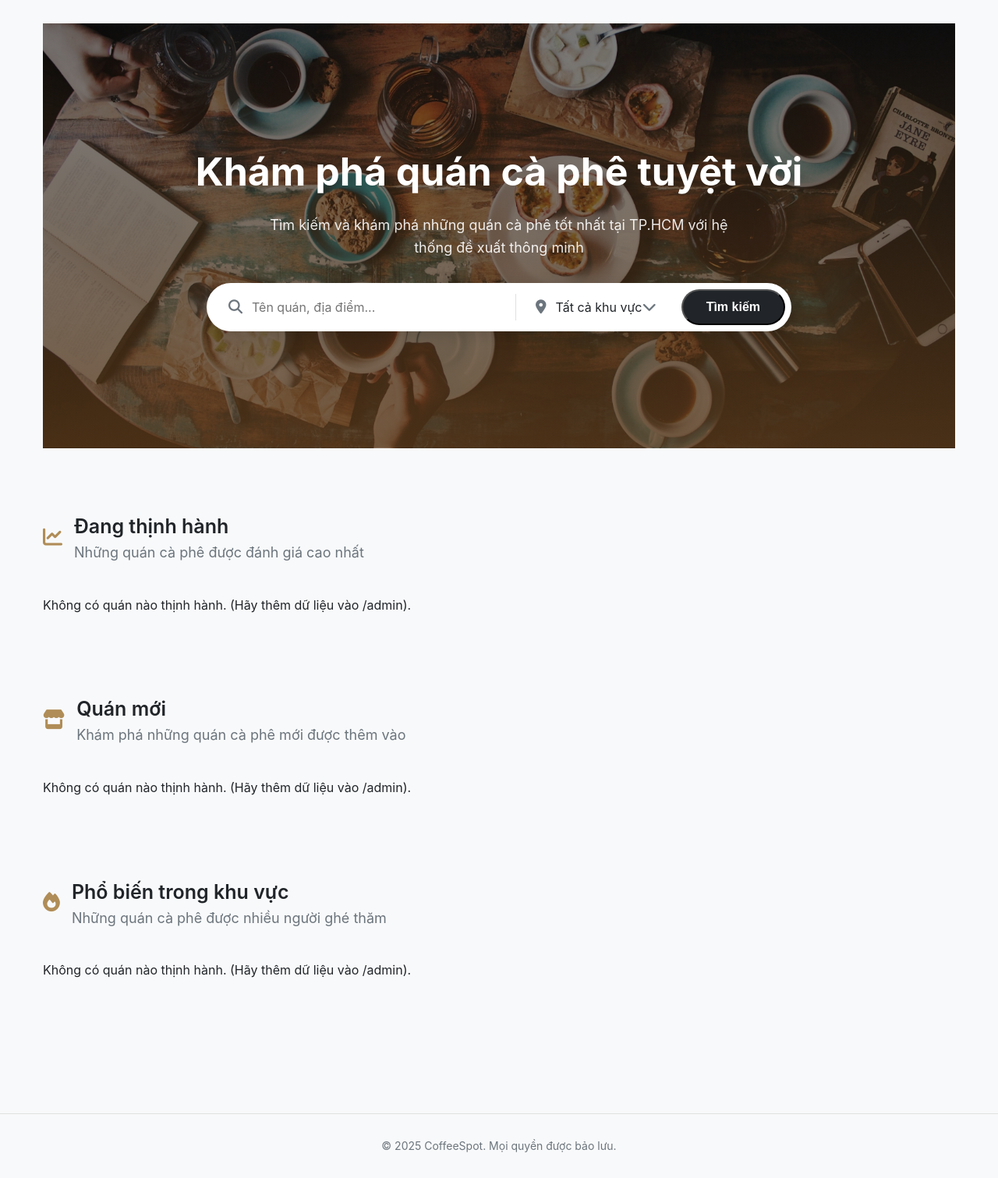
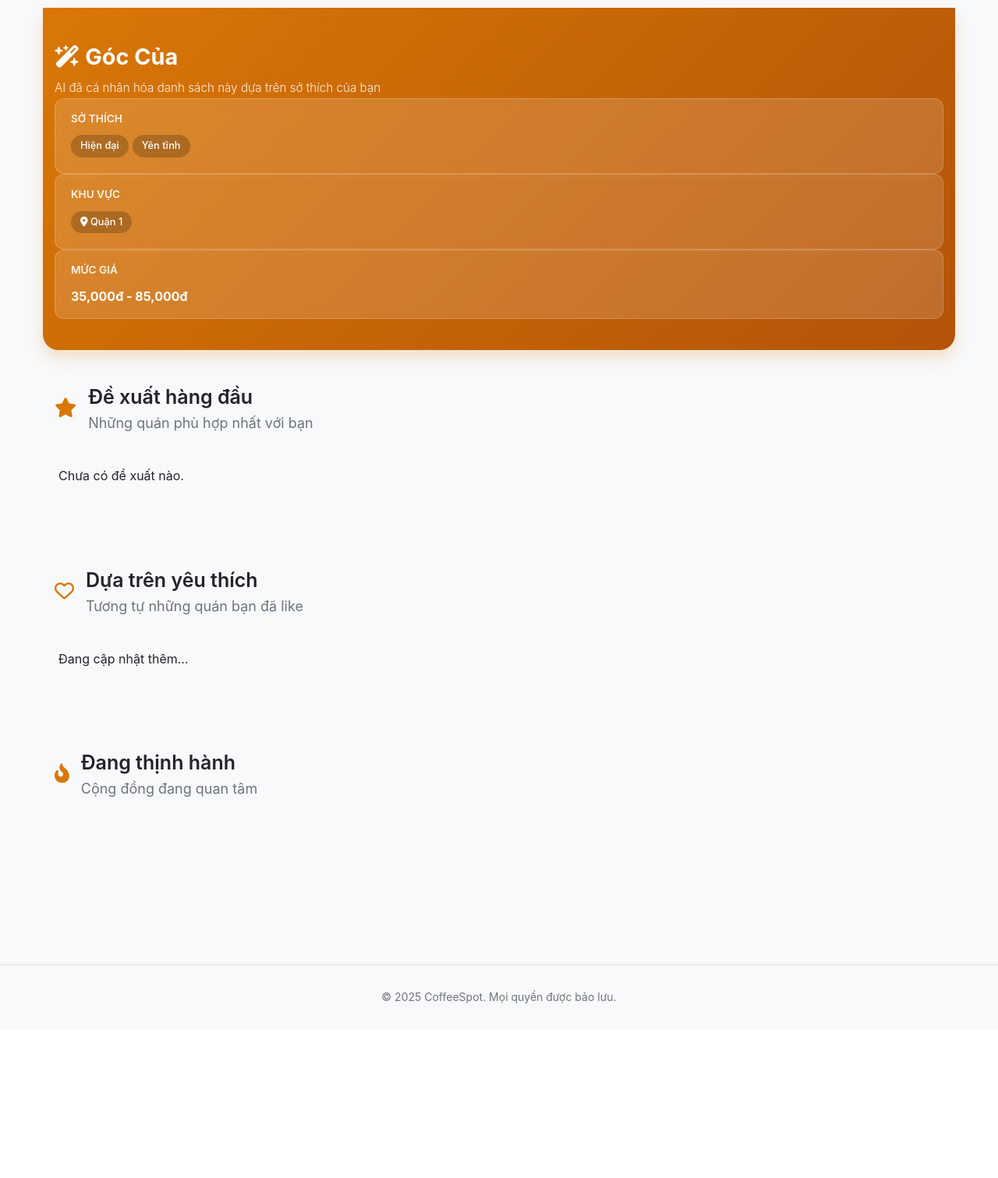
Before and after one commit to HoangDuyTan/GoCoffee, a Django app: page /foryou/ in a window 1280 px wide. Shown: the part 90-1601 px from the top of the page at 78% size. After the commit the page ends 1377 px from the top, so only its background shows below. Run offline with Django 5.2, Linux system fonts and the light colour scheme.

Commit message:
feat: add for you page

```diff
--- a/shops/urls.py
+++ b/shops/urls.py
@@ -20,4 +20,7 @@
 
     # Chức năng đăng nhập
     path('users/', include('users.urls')),
+
+    # Chức năng Review
+    path('shop/<int:shop_id>/review/', views.submit_review, name='submit_review'),
 ]
--- a/shops/views.py
+++ b/shops/views.py
@@ -1,7 +1,11 @@
+from django.contrib.auth.decorators import login_required
 from django.shortcuts import render, get_object_or_404, redirect
-from .models import CafeShop, Contact, ShopViewLog
+from django.contrib import messages
+
+from .models import CafeShop, Contact, ShopViewLog, Review
 from django.db.models import Avg, Count, F
 from django.core.paginator import Paginator
+from .ai_utils import analyze_review_sentiment, get_collaboration_recommendation
 # Create your views here.
 def home_view(request):
     hot_shop = CafeShop.objects.all()[:10]
@@ -98,3 +102,46 @@
         'related_shops': related_shops,
     }
     return render(request, 'shop_detail.html', context)
+
+# =============== AI ===============
+@login_required(login_url='/login/')
+def submit_review(request, shop_id):
+    shop = get_object_or_404(CafeShop, pk=shop_id)
+    if request.method == 'POST':
+        comment_text = request.POST.get('comment', '').strip()
+        rating_value = request.POST.get('rating')
+
+        if not rating_value or not comment_text:
+            messages.error(request, "Vui lòng nhập nội dung và chọn số sao!")
+            return redirect('shop_detail', shop_id=shop_id)
+
+        ai_scores = analyze_review_sentiment(comment_text)
+        try:
+            Review.objects.create(
+                shop=shop,
+                user=request.user,
+                comment=comment_text,
+                rating=int(rating_value),
+                **ai_scores
+            )
+            messages.success(request, "Cảm ơn bạn đã đánh giá!")
+            update_shop_stats(shop)
+        except Exception as e:
+            print(e)
+            messages.error(request, "Có lỗi xảy ra, vui lòng thử lại.")
+
+    return redirect('shop_detail', shop_id=shop_id)
+
+def update_shop_stats(shop):
+    aggs = shop.reviews.aggregate(
+        avg_service=Avg('sentiment_service'),
+        avg_ambiance=Avg('sentiment_ambiance'),
+        avg_drink=Avg('sentiment_drink'),
+        avg_price=Avg('sentiment_price')
+    )
+
+    shop.avg_service = aggs['avg_service'] or 0
+    shop.avg_ambiance = aggs['avg_ambiance'] or 0
+    shop.avg_drink = aggs['avg_drink'] or 0
+    shop.avg_price = aggs['avg_price'] or 0
+    shop.save()
--- /dev/null
+++ b/static/css/for_you.css
@@ -0,0 +1,61 @@
+.profile-header-section {
+    background: linear-gradient(135deg, #d97706 0%, #b45309 100%);
+    color: white;
+    padding: 40px 0;
+    margin-top: -20px;
+    margin-bottom: 40px;
+    border-radius: 0 0 20px 20px;
+    box-shadow: 0 10px 20px rgba(217, 119, 6, 0.2);
+}
+
+.profile-title-group h1 {
+    font-size: 1.8rem;
+    font-weight: 700;
+    margin-bottom: 5px;
+}
+
+.profile-title-group p {
+    font-size: 0.95rem;
+    opacity: 0.9;
+    font-weight: 300;
+}
+
+.preference-box {
+    background: rgba(255, 255, 255, 0.15);
+    border: 1px solid rgba(255, 255, 255, 0.2);
+    border-radius: 12px;
+    padding: 15px 20px;
+    height: 100%;
+    backdrop-filter: blur(5px);
+    transition: transform 0.3s ease;
+}
+
+.preference-box:hover {
+    transform: translateY(-3px);
+    background: rgba(255, 255, 255, 0.25);
+}
+
+.pref-label {
+    font-size: 0.85rem;
+    font-weight: 600;
+    margin-bottom: 10px;
+    display: block;
+    opacity: 0.9;
+    text-transform: uppercase;
+}
+
+.pref-tag {
+    display: inline-block;
+    background: rgba(0, 0, 0, 0.2);
+    padding: 4px 12px;
+    border-radius: 20px;
+    font-size: 0.8rem;
+    margin-right: 5px;
+    margin-bottom: 5px;
+    font-weight: 500;
+    color: white;
+}
+
+.carousel-container {
+    padding: 0 5px;
+}
--- a/templates/for_you.html
+++ b/templates/for_you.html
@@ -5,213 +5,195 @@
 
 {% block extra_styles %}
     <link rel="stylesheet" href="{% static 'css/home.css' %}">
+    <link rel="stylesheet" href="{% static 'css/for_you.css' %}">
 {% endblock extra_styles %}
 
 {% block content %}
-<section class="hero-section">
-    <div class="hero-content container">
-        <h2>Khám phá quán cà phê tuyệt vời</h2>
-        <p>Tìm kiếm và khám phá những quán cà phê tốt nhất tại TP.HCM với hệ thống đề xuất thông minh</p>
 
-        <form class="search-bar" action="{% url 'shop_list' %}" method="GET">
-            <div class="search-input-group search-input-main">
-                <i class="fa-solid fa-search"></i>
-                <input type="text" name="search" placeholder="Tên quán, địa điểm...">
+<section class="profile-header-section">
+    <div class="container">
+        <div class="profile-title-group mb-4">
+            <h1><i class="fa-solid fa-wand-magic-sparkles"></i> Góc Của {{ user.username }}</h1>
+            <p>AI đã cá nhân hóa danh sách này dựa trên sở thích của bạn</p>
         </div>
 
-            <div class="search-divider"></div>
-
-            <div class="search-input-group search-input-region">
-                <i class="fa-solid fa-map-marker-alt"></i>
-                <div class="select-wrapper">
-                    <select name="district">
-                        <option value="">Tất cả khu vực</option>
-                        <option value="Quận 1">Quận 1</option>
-                        <option value="Quận 3">Quận 3</option>
-                        <option value="Quận 4">Quận 4</option>
-                        <option value="Quận 5">Quận 5</option>
-                        <option value="Quận 6">Quận 6</option>
-                        <option value="Quận 7">Quận 7</option>
-                        <option value="Quận 8">Quận 8</option>
-                        <option value="Quận 9">Quận 9</option>
-                        <option value="Quận 10">Quận 10</option>
-                        <option value="Quận 11">Quận 11</option>
-                        <option value="Quận 12">Quận 12</option>
-                        <option value="Bình Tân">Quận Bình Tân</option>
-                        <option value="Phú Nhuận">Quận Phú Nhuận</option>
-                        <option value="Tân Bình">Quận Tân Bình</option>
-                        <option value="Tân Phú">Quận Tân Phú</option>
-                        <option value="Gò Vấp">Quận Gò Vấp</option>
-                        <option value="Thủ Đức">TP.Thủ Đức</option>
-                        <option value="Bình Thạnh">Bình Thạnh</option>
-                    </select>
-                    <i class="fa-solid fa-chevron-down select-arrow"></i>
+        <div class="row">
+            <div class="col-md-4 mb-3">
+                <div class="preference-box">
+                    <span class="pref-label">Sở thích</span>
+                    <div><span class="pref-tag">Hiện đại</span><span class="pref-tag">Yên tĩnh</span></div>
                 </div>
             </div>
-            <button type="submit" class="btn btn-dark">Tìm kiếm</button>
-        </form>
+            <div class="col-md-4 mb-3">
+                <div class="preference-box">
+                    <span class="pref-label">Khu vực</span>
+                    <div><span class="pref-tag"><i class="fa-solid fa-location-dot"></i> Quận 1</span></div>
+                </div>
+            </div>
+            <div class="col-md-4 mb-3">
+                <div class="preference-box">
+                    <span class="pref-label">Mức giá</span>
+                    <div style="font-weight: 700;">35,000đ - 85,000đ</div>
+                </div>
+            </div>
+        </div>
     </div>
 </section>
 
-<section class="content-section">
+<div class="container pb-5">
+
+    <section class="content-section mb-5">
         <div class="section-header">
-        <i class="fa-solid fa-chart-line"></i>
+            <i class="fa-solid fa-star" style="color: #d97706;"></i>
             <div class="section-title">
-            <h2>Đang thịnh hành</h2>
-            <p>Những quán cà phê được đánh giá cao nhất</p>
+                <h2>Đề xuất hàng đầu</h2>
+                <p>Những quán phù hợp nhất với bạn</p>
             </div>
         </div>
-
         <div class="carousel-container">
-        <div class="card-list swiper">
+            <div class="card-list swiper mySwiper">
                 <div class="card-grid swiper-wrapper">
-                {% for shop in hot_shop %}
+                    {% for shop in shops|slice:":6" %}
                     <a href="{% url 'shop_detail' shop.id %}" class="cafe-card swiper-slide">
                         <div class="card-image">
                             {% if shop.cover_image %}
                                 <img src="{{ shop.cover_image.url }}" alt="{{ shop.name }}">
                             {% else %}
-                        <div class="card-image placeholder">
-                            <i class="fa-solid fa-image fa-3x"></i>
-                        </div>
+                                <div class="card-image placeholder"><i class="fa-solid fa-image fa-3x"></i></div>
                             {% endif %}
                             <div class="card-rating">
-                            <i class="fa-solid fa-star"></i> 4.8
+                                <i class="fa-solid fa-star"></i> {{ shop.rating_avg|default:"4.5"|floatformat:1 }}
                             </div>
                         </div>
                         <div class="card-content">
                             <h3>{{ shop.name }}</h3>
-
                             <div class="card-info">
-                            <div><i class="fa-solid fa-location-dot"></i>{{ shop.district }}</div>
-                            <div><i class="fa-solid fa-wallet"></i>{{ shop.price_range }}</div>
+                                <div><i class="fa-solid fa-location-dot"></i> {{ shop.district }}</div>
+                                <div><i class="fa-solid fa-wallet"></i> {{ shop.price_range }}</div>
                             </div>
                             <div class="card-tags">
-                            {% for tag in shop.get_tag_list|slice:":2" %}
-                            <span class="tag">{{ tag }}</span>
-                            {% endfor %}
+                                {% for tag in shop.get_tag_list|slice:":2" %}<span class="tag">{{ tag }}</span>{% endfor %}
                             </div>
-                        <p class="card-description">{{ shop.description|truncatewords:20 }}</p>
+                            <p class="card-description">{{ shop.description|truncatewords:15 }}</p>
                         </div>
                     </a>
                     {% empty %}
-                <p>Không có quán nào thịnh hành. (Hãy thêm dữ liệu vào /admin).</p>
+                        <p class="p-3 text-muted">Chưa có đề xuất nào.</p>
                     {% endfor %}
                 </div>
-        </div>
-
                 <div class="swiper-pagination"></div>
                 <div class="swiper-button-prev"></div>
                 <div class="swiper-button-next"></div>
-
+            </div>
         </div>
     </section>
 
-<section class="content-section">
+    <section class="content-section mb-5">
         <div class="section-header">
-        <i class="fa-solid fa-store"></i>
+            <i class="fa-regular fa-heart" style="color: #d97706;"></i>
             <div class="section-title">
-            <h2>Quán mới</h2>
-            <p>Khám phá những quán cà phê mới được thêm vào</p>
+                <h2>Dựa trên yêu thích</h2>
+                <p>Tương tự những quán bạn đã like</p>
             </div>
         </div>
-
         <div class="carousel-container">
-        <div class="card-list swiper">
+            <div class="card-list swiper mySwiper">
                 <div class="card-grid swiper-wrapper">
-                {% for shop in new_shop %}
+                    {% for shop in shops|slice:"6:12" %}
                     <a href="{% url 'shop_detail' shop.id %}" class="cafe-card swiper-slide">
                         <div class="card-image">
                             {% if shop.cover_image %}
                                 <img src="{{ shop.cover_image.url }}" alt="{{ shop.name }}">
                             {% else %}
-                        <div class="card-image placeholder">
-                            <i class="fa-solid fa-image fa-3x"></i>
-                        </div>
+                                <div class="card-image placeholder"><i class="fa-solid fa-image fa-3x"></i></div>
                             {% endif %}
                             <div class="card-rating">
-                            <i class="fa-solid fa-star"></i> 4.8
+                                <i class="fa-solid fa-star"></i> {{ shop.rating_avg|default:"4.5"|floatformat:1 }}
                             </div>
                         </div>
                         <div class="card-content">
                             <h3>{{ shop.name }}</h3>
-
                             <div class="card-info">
-                            <div><i class="fa-solid fa-location-dot"></i>{{ shop.district }}</div>
-                            <div><i class="fa-solid fa-wallet"></i>{{ shop.price_range }}</div>
+                                <div><i class="fa-solid fa-location-dot"></i> {{ shop.district }}</div>
+                                <div><i class="fa-solid fa-wallet"></i> {{ shop.price_range }}</div>
                             </div>
                             <div class="card-tags">
-                            {% for tag in shop.get_tag_list|slice:":2" %}
-                            <span class="tag">{{ tag }}</span>
-                            {% endfor %}
+                                {% for tag in shop.get_tag_list|slice:":2" %}<span class="tag">{{ tag }}</span>{% endfor %}
                             </div>
-                        <p class="card-description">{{ shop.description|truncatewords:20 }}</p>
+                            <p class="card-description">{{ shop.description|truncatewords:15 }}</p>
                         </div>
                     </a>
                     {% empty %}
-                <p>Không có quán nào thịnh hành. (Hãy thêm dữ liệu vào /admin).</p>
+                        <p class="p-3 text-muted">Đang cập nhật thêm...</p>
                     {% endfor %}
                 </div>
-        </div>
-
                 <div class="swiper-pagination"></div>
                 <div class="swiper-button-prev"></div>
                 <div class="swiper-button-next"></div>
-
+            </div>
         </div>
     </section>
 
-<section class="content-section">
+    <section class="content-section mb-5">
         <div class="section-header">
-        <i class="fa-solid fa-fire"></i>
+            <i class="fa-solid fa-fire-flame-curved" style="color: #d97706;"></i>
             <div class="section-title">
-            <h2>Phổ biến trong khu vực</h2>
-            <p>Những quán cà phê được nhiều người ghé thăm</p>
+                <h2>Đang thịnh hành</h2>
+                <p>Cộng đồng đang quan tâm</p>
             </div>
         </div>
+        <div class="carousel-container">
+            <div class="card-list swiper mySwiper">
+                <div class="card-grid swiper-wrapper">
 
-    <div class="carousel-container">
-        <div class="card-list swiper">
-            <div class="card-grid swiper-wrapper">
-                {% for shop in popular_shop %}
+                    {% for shop in shops|slice:"12:18" %}
                         <a href="{% url 'shop_detail' shop.id %}" class="cafe-card swiper-slide">
                             <div class="card-image">
                                 {% if shop.cover_image %}
                                     <img src="{{ shop.cover_image.url }}" alt="{{ shop.name }}">
                                 {% else %}
-                        <div class="card-image placeholder">
-                            <i class="fa-solid fa-image fa-3x"></i>
-                        </div>
+                                    <div class="card-image placeholder"><i class="fa-solid fa-image fa-3x"></i></div>
                                 {% endif %}
                                 <div class="card-rating">
-                            <i class="fa-solid fa-star"></i> 4.8
+                                    <i class="fa-solid fa-star"></i> {{ shop.rating_avg|default:"4.5"|floatformat:1 }}
                                 </div>
                             </div>
                             <div class="card-content">
                                 <h3>{{ shop.name }}</h3>
-
                                 <div class="card-info">
-                            <div><i class="fa-solid fa-location-dot"></i>{{ shop.district }}</div>
-                            <div><i class="fa-solid fa-wallet"></i>{{ shop.price_range }}</div>
+                                    <div><i class="fa-solid fa-location-dot"></i> {{ shop.district }}</div>
+                                    <div><i class="fa-solid fa-wallet"></i> {{ shop.price_range }}</div>
                                 </div>
                                 <div class="card-tags">
-                            {% for tag in shop.get_tag_list|slice:":2" %}
-                            <span class="tag">{{ tag }}</span>
-                            {% endfor %}
+                                    {% for tag in shop.get_tag_list|slice:":2" %}<span class="tag">{{ tag }}</span>{% endfor %}
                                 </div>
-                        <p class="card-description">{{ shop.description|truncatewords:20 }}</p>
+                                <p class="card-description">{{ shop.description|truncatewords:15 }}</p>
                             </div>
                         </a>
                     {% empty %}
-                <p>Không có quán nào thịnh hành. (Hãy thêm dữ liệu vào /admin).</p>
+                        {% for shop in shops|slice:":4" %}
+                            <a href="{% url 'shop_detail' shop.id %}" class="cafe-card swiper-slide">
+                                <div class="card-image">
+                                    {% if shop.cover_image %}
+                                        <img src="{{ shop.cover_image.url }}">
+                                    {% else %}
+                                        <div class="card-image placeholder"><i class="fa-solid fa-image"></i></div>
+                                    {% endif %}
+                                </div>
+                                <div class="card-content">
+                                    <h3>{{ shop.name }}</h3>
+                                    <p>Đề xuất...</p>
+                                </div>
+                            </a>
+                        {% endfor %}
                         {% endfor %}
                     </div>
-        </div>
-
                 <div class="swiper-pagination"></div>
                 <div class="swiper-button-prev"></div>
                 <div class="swiper-button-next"></div>
+            </div>
+        </div>
+    </section>
 
 </div>
-</section>
 {% endblock %}
```
Lines whose indentation alone changed are shown as unchanged.
